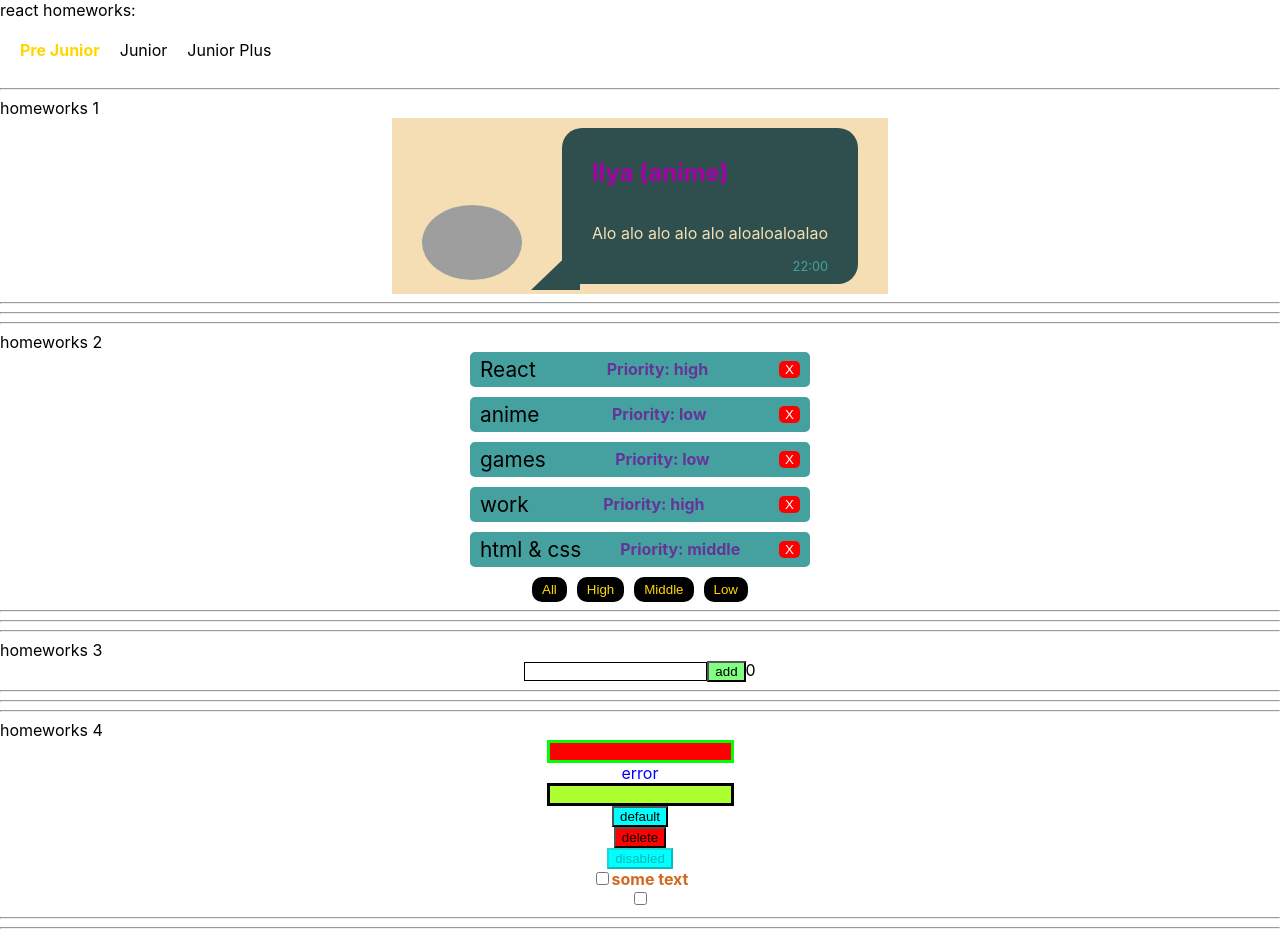
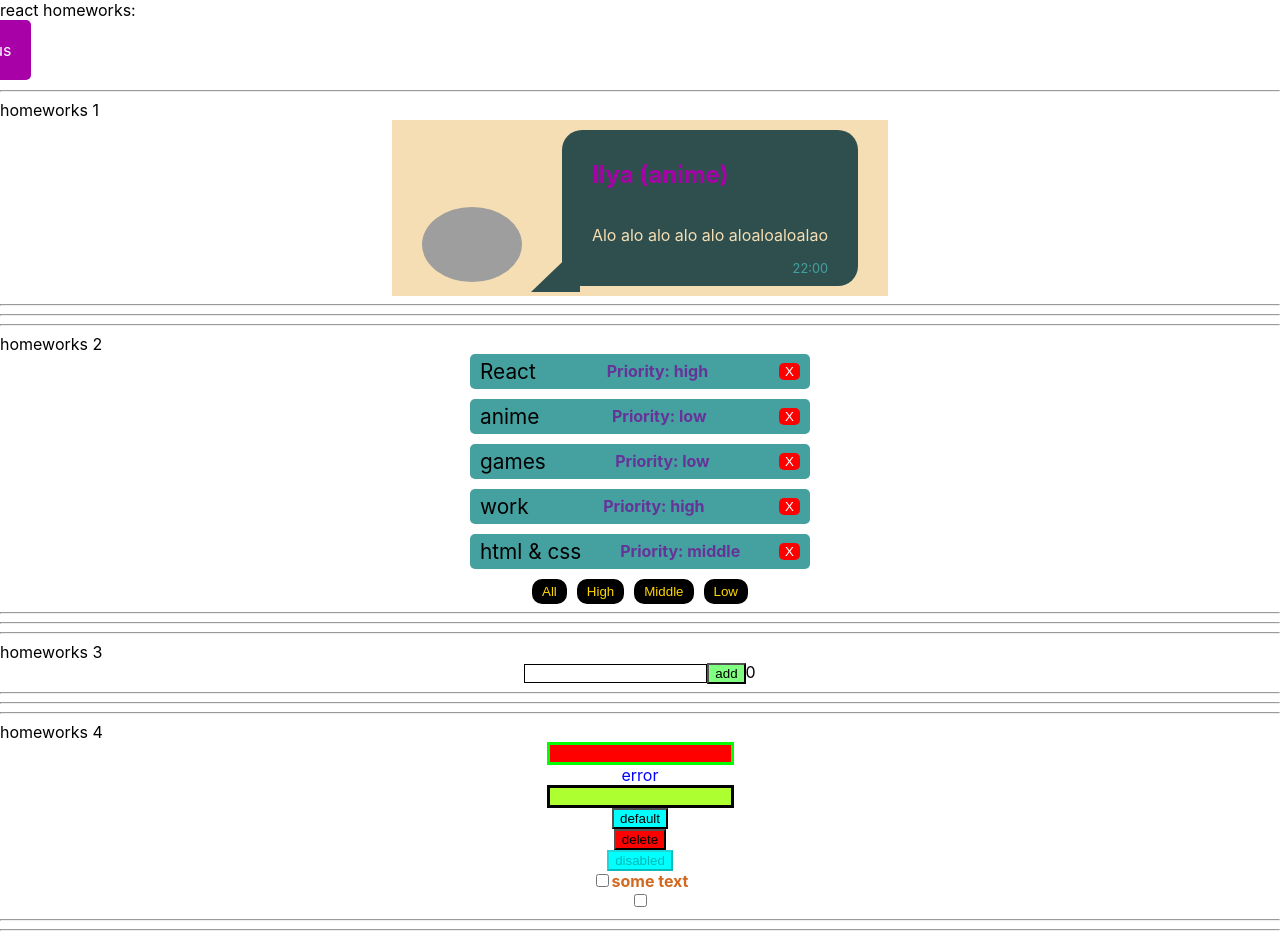
Before and after one commit to iForced/ignat_homeworks, a React (Create React App) app: page /#/pre-junior in a window 1280 px wide. Built offline with nearby package versions, Linux system fonts and the light colour scheme; grey boxes are pictures that could not be loaded.

Commit message:
add animation on navbar and 404 page

```diff
--- a/src/p2-homeworks/h5/HW5.css
+++ b/src/p2-homeworks/h5/HW5.css
@@ -1,13 +1,55 @@
+.header {
+    position: relative;
+    height: 62px;
+}
 .navbar {
     display: flex;
+    border-radius: 5px;
     gap: 20px;
     padding: 20px;
+    background-color: #a701a7;
+    position: absolute;
+    left: -260px;
+    transition: .6s cubic-bezier(0.29, 0.13, 0.54, 1.26);
+}
+.navbar:hover {
+    left: -10px;
 }
 .nav_link {
     text-decoration: none;
-    color: black;
+    color: white;
 }
 .active_link {
     font-weight: bold;
     color: gold;
 }
+.error {
+    display: flex;
+    flex-direction: column;
+    justify-content: center;
+    align-items: center;
+    font-size: 50px;
+}
+.error_pic {
+    animation: gradient 10s infinite linear;
+}
+@keyframes gradient {
+    0% {
+        color: #a701a7;
+    }
+    20% {
+        color: #80ff80;
+    }
+    40% {
+        color: red;
+    }
+    60% {
+        color: aqua;
+    }
+    80% {
+        color: blue;
+    }
+    100% {
+        color: #a701a7;
+    }
+}
--- a/src/p2-homeworks/h5/Header.tsx
+++ b/src/p2-homeworks/h5/Header.tsx
@@ -4,12 +4,13 @@ import { NavLink } from 'react-router-dom'
 
 function Header() {
     return (
-        //TODO add animation for navbar
-        <div className={"navbar"}>
-            <NavLink className={"nav_link"} to={'/pre-junior'} activeClassName={"active_link"}>Pre Junior</NavLink>
-            <NavLink className={"nav_link"} to={'/junior'} activeClassName={"active_link"}>Junior</NavLink>
-            <NavLink className={"nav_link"} to={'/junior-plus'} activeClassName={"active_link"}>Junior Plus</NavLink>
-        </div>
+        <header className={"header"}>
+            <div className={"navbar"}>
+                <NavLink className={"nav_link"} to={'/pre-junior'} activeClassName={"active_link"}>Pre Junior</NavLink>
+                <NavLink className={"nav_link"} to={'/junior'} activeClassName={"active_link"}>Junior</NavLink>
+                <NavLink className={"nav_link"} to={'/junior-plus'} activeClassName={"active_link"}>Junior Plus</NavLink>
+            </div>
+        </header>
     )
 }
 
--- a/src/p2-homeworks/h5/pages/Error404.tsx
+++ b/src/p2-homeworks/h5/pages/Error404.tsx
@@ -2,10 +2,10 @@ import React from 'react'
 
 function Error404() {
     return (
-        <div>
+        <div className={"error"}>
             <div>404</div>
             <div>Page not found!</div>
-            <div>—ฅ/ᐠ.̫ .ᐟ\ฅ—</div>
+            <div className={"error_pic"}>—ฅ/ᐠ.̫ .ᐟ\ฅ—</div>
         </div>
     )
 }
```
